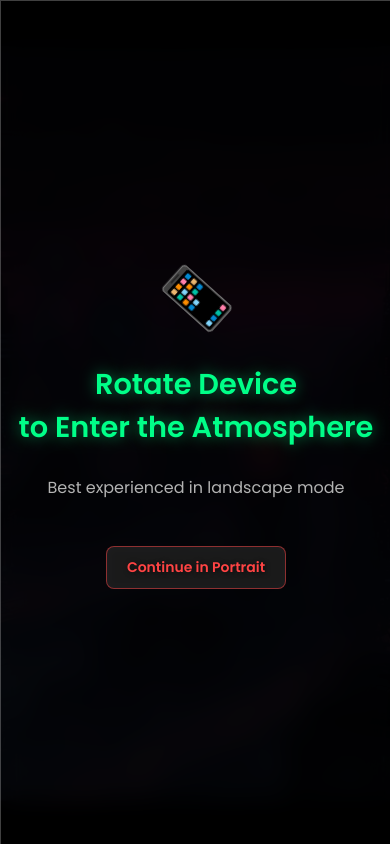
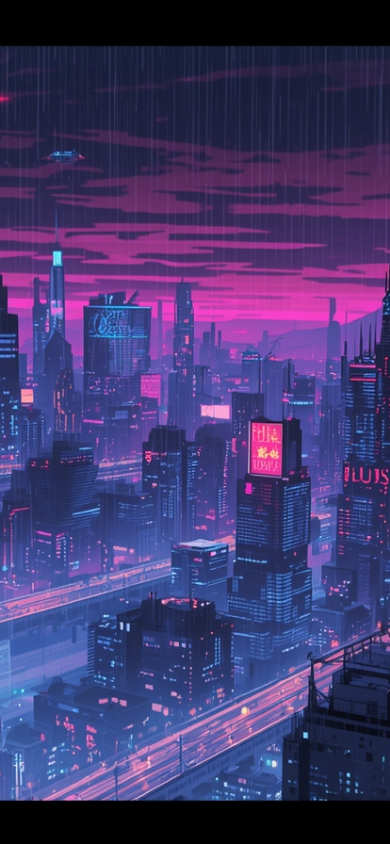
Before and after one commit to ietkose/atmosphere-os, a plain HTML site: page index.html in a window 390 px wide. Drawn offline with Linux system fonts and the light colour scheme.

Commit message:
Hopefully last fixed

```diff
--- a/index.html
+++ b/index.html
@@ -8,16 +8,6 @@
 </head>
 
 <body>
-
-    <div id="rotate-warning" class="glass-panel">
-        <div class="phone-icon">📱</div>
-        <h2>Rotate Device<br>to Enter the Atmosphere</h2>
-        <p>Best experienced in landscape mode</p>
-
-        <button id="btn-close-warning" class="glass-btn" style="margin-top: 30px; border-color: rgba(255, 68, 68, 0.5); color: #ff4444; font-size: 14px; padding: 10px 20px;">
-            Continue in Portrait
-        </button>
-    </div>
 
     <div class="app-container">
 
@@ -250,6 +240,11 @@
             </div>
         </main>
 
+        <div id="mobile-vibe-hint">
+            <span class="pulse-icon">✨</span>
+            <p>Set your vibe, then <strong>rotate your device</strong> for the ultimate fullscreen experience.</p>
+        </div>
+
         <aside class="right-panel glass-panel">
             <div class="support-panel-container">
                 <div class="support-content">
```
